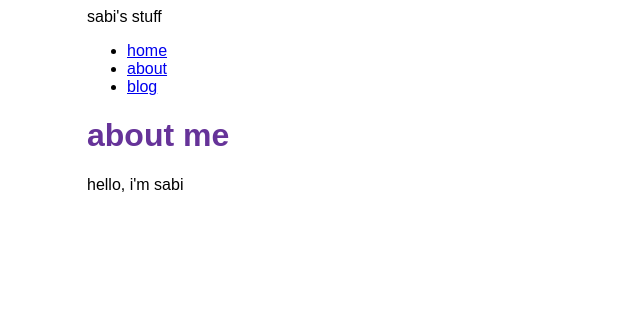
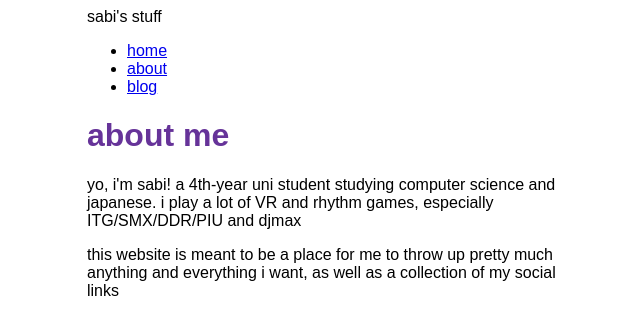
Before and after one commit to sabidesu/sabidesu.dev, a Gatsby site: page /about in a window 1280 px wide. Shown: the whole page, without its empty margins (303-943 px from the left). Built offline with nearby package versions, Linux system fonts and the light colour scheme; Gatsby itself is replaced by a stand-in of ours.

Commit message:
write a little more on my about me page

```diff
--- a/src/pages/about.js
+++ b/src/pages/about.js
@@ -5,7 +5,8 @@ import Seo from '../components/seo'
 const AboutPage = () => {
   return (
     <Layout pageTitle="about me">
-      <p>hello, i'm sabi</p>
+      <p>yo, i'm sabi! a 4th-year uni student studying computer science and japanese. i play a lot of VR and rhythm games, especially ITG/SMX/DDR/PIU and djmax</p>
+      <p>this website is meant to be a place for me to throw up pretty much anything and everything i want, as well as a collection of my social links</p>
     </Layout>
   )
 }
```
